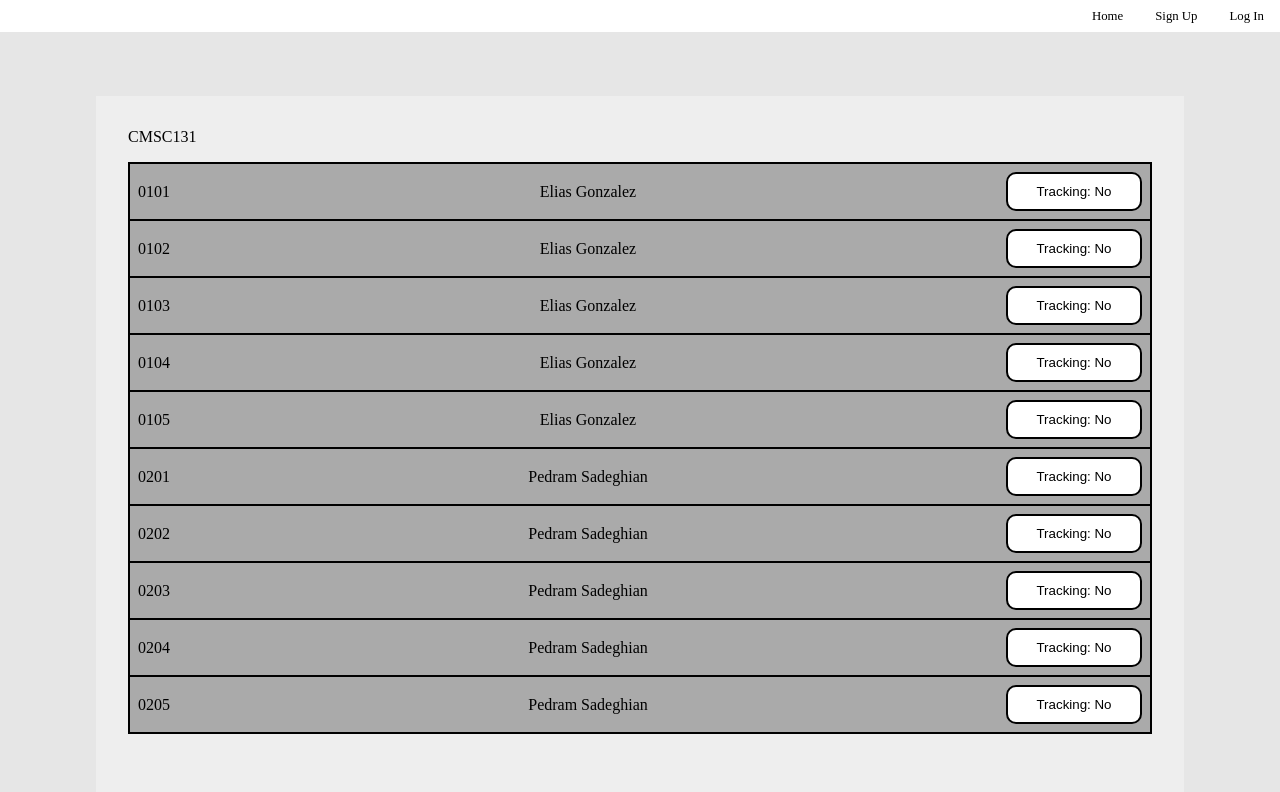
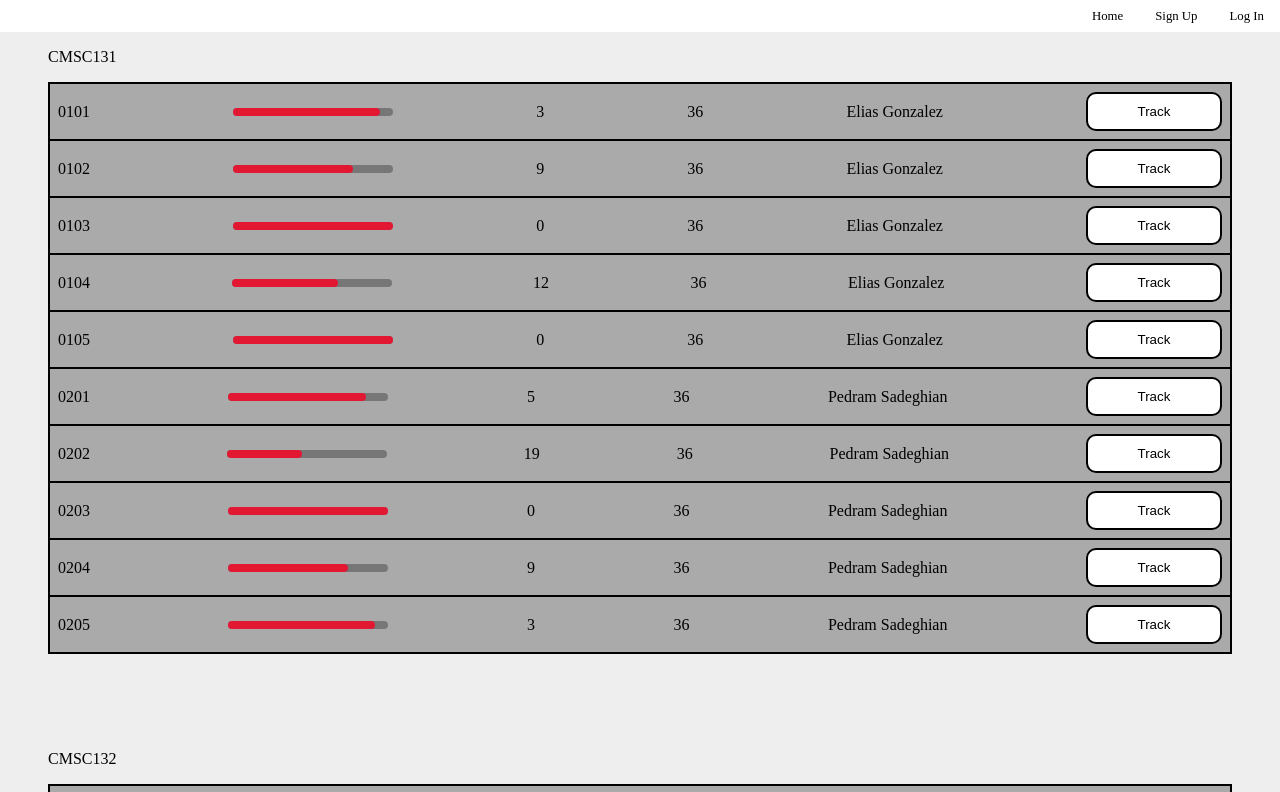
Before and after one commit to DaDevFox/testudo-tracker, a Next.js app: page /track in a window 1280 px wide. Shown: the top 792 px of the page. Built offline with nearby package versions, Linux system fonts and the light colour scheme.

Commit message:
Track Page pt2: progress bar + better button

```diff
--- a/src/pages/track.js
+++ b/src/pages/track.js
@@ -8,28 +8,144 @@ export default function Track(props) {
       course: "CMSC131",
       section: "0101",
       instructor: "Elias Gonzalez",
+      seats: 36,
+      seatsOpen: 3,
     },
-    { course: "CMSC131", section: "0102", instructor: "Elias Gonzalez" },
-    { course: "CMSC131", section: "0103", instructor: "Elias Gonzalez" },
-    { course: "CMSC131", section: "0104", instructor: "Elias Gonzalez" },
-    { course: "CMSC131", section: "0105", instructor: "Elias Gonzalez" },
-    { course: "CMSC131", section: "0201", instructor: "Pedram Sadeghian" },
-    { course: "CMSC131", section: "0202", instructor: "Pedram Sadeghian" },
-    { course: "CMSC131", section: "0203", instructor: "Pedram Sadeghian" },
-    { course: "CMSC131", section: "0204", instructor: "Pedram Sadeghian" },
-    { course: "CMSC131", section: "0205", instructor: "Pedram Sadeghian" },
+    {
+      course: "CMSC131",
+      section: "0102",
+      instructor: "Elias Gonzalez",
+      seats: 36,
+      seatsOpen: 9,
+    },
+    {
+      course: "CMSC131",
+      section: "0103",
+      instructor: "Elias Gonzalez",
+      seats: 36,
+      seatsOpen: 0,
+    },
+    {
+      course: "CMSC131",
+      section: "0104",
+      instructor: "Elias Gonzalez",
+      seats: 36,
+      seatsOpen: 12,
+    },
+    {
+      course: "CMSC131",
+      section: "0105",
+      instructor: "Elias Gonzalez",
+      seats: 36,
+      seatsOpen: 0,
+    },
+    {
+      course: "CMSC131",
+      section: "0201",
+      instructor: "Pedram Sadeghian",
+      seats: 36,
+      seatsOpen: 5,
+    },
+    {
+      course: "CMSC131",
+      section: "0202",
+      instructor: "Pedram Sadeghian",
+      seats: 36,
+      seatsOpen: 19,
+    },
+    {
+      course: "CMSC131",
+      section: "0203",
+      instructor: "Pedram Sadeghian",
+      seats: 36,
+      seatsOpen: 0,
+    },
+    {
+      course: "CMSC131",
+      section: "0204",
+      instructor: "Pedram Sadeghian",
+      seats: 36,
+      seatsOpen: 9,
+    },
+    {
+      course: "CMSC131",
+      section: "0205",
+      instructor: "Pedram Sadeghian",
+      seats: 36,
+      seatsOpen: 3,
+    },
   ];
   const CMSC132sections = [
-    { course: "CMSC132", section: "0101", instructor: "Larry Herman" },
-    { course: "CMSC132", section: "0102", instructor: "Larry Herman" },
-    { course: "CMSC132", section: "0103", instructor: "Larry Herman" },
-    { course: "CMSC132", section: "0104", instructor: "Larry Herman" },
-    { course: "CMSC132", section: "0105", instructor: "Larry Herman" },
-    { course: "CMSC132", section: "0201", instructor: "Nora Burkhauser" },
-    { course: "CMSC132", section: "0202", instructor: "Nora Burkhauser" },
-    { course: "CMSC132", section: "0203", instructor: "Nora Burkhauser" },
-    { course: "CMSC132", section: "0204", instructor: "Nora Burkhauser" },
-    { course: "CMSC132", section: "0205", instructor: "Nora Burkhauser" },
+    {
+      course: "CMSC132",
+      section: "0101",
+      instructor: "Larry Herman",
+      seats: 36,
+      seatsOpen: 2,
+    },
+    {
+      course: "CMSC132",
+      section: "0102",
+      instructor: "Larry Herman",
+      seats: 36,
+      seatsOpen: 1,
+    },
+    {
+      course: "CMSC132",
+      section: "0103",
+      instructor: "Larry Herman",
+      seats: 36,
+      seatsOpen: 10,
+    },
+    {
+      course: "CMSC132",
+      section: "0104",
+      instructor: "Larry Herman",
+      seats: 36,
+      seatsOpen: 0,
+    },
+    {
+      course: "CMSC132",
+      section: "0105",
+      instructor: "Larry Herman",
+      seats: 36,
+      seatsOpen: 15,
+    },
+    {
+      course: "CMSC132",
+      section: "0201",
+      instructor: "Nora Burkhauser",
+      seats: 36,
+      seatsOpen: 7,
+    },
+    {
+      course: "CMSC132",
+      section: "0202",
+      instructor: "Nora Burkhauser",
+      seats: 36,
+      seatsOpen: 4,
+    },
+    {
+      course: "CMSC132",
+      section: "0203",
+      instructor: "Nora Burkhauser",
+      seats: 36,
+      seatsOpen: 19,
+    },
+    {
+      course: "CMSC132",
+      section: "0204",
+      instructor: "Nora Burkhauser",
+      seats: 36,
+      seatsOpen: 8,
+    },
+    {
+      course: "CMSC132",
+      section: "0205",
+      instructor: "Nora Burkhauser",
+      seats: 36,
+      seatsOpen: 0,
+    },
   ];
 
   const CMSC131section_num = CMSC131sections.map((section) => (
@@ -37,7 +153,10 @@ export default function Track(props) {
       key={section.section}
       sectionNum={section.section}
       instructor={section.instructor}
-    ></Row>
+      seatsAval={(section.seats - section.seatsOpen) / section.seats}
+      seats={section.seats}
+      seatsOpen={section.seatsOpen}
+    />
   ));
 
   const CMSC132section_num = CMSC132sections.map((section) => (
@@ -45,7 +164,10 @@ export default function Track(props) {
       key={section.section}
       sectionNum={section.section}
       instructor={section.instructor}
-    ></Row>
+      seatsAval={(section.seats - section.seatsOpen) / section.seats}
+      seats={section.seats}
+      seatsOpen={section.seatsOpen}
+    />
   ));
 
   return (
@@ -57,10 +179,13 @@ export default function Track(props) {
   );
 }
 
-function Row({ sectionNum, instructor }) {
+function Row({ sectionNum, instructor, seatsAval, seats, seatsOpen }) {
   return (
     <div className="row">
       <div>{sectionNum}</div>
+      <progress value={seatsAval} className="progressBar" />
+      <div>{seatsOpen}</div>
+      <div>{seats}</div>
       <div>{instructor}</div>
       <Button />
     </div>
@@ -77,11 +202,23 @@ function Course({ children, course }) {
 }
 
 function Button() {
-  const [status, setStatus] = useState(false);
+  const [tracking, setTracking] = useState(false);
 
   return (
-    <button onClick={() => setStatus(!status)} className="button">
-      {`Tracking: ${status ? "Yes" : "No"}`}
+    <button
+      onClick={() => setTracking(!tracking)}
+      className={"button" + (tracking ? "Tracking" : "")}
+    >
+      {tracking ? "Tracking" : "Track"}
     </button>
   );
 }
+
+function Header() {
+  return (
+    <div>
+      <div>Section</div>
+      <div>Instructor</div>
+    </div>
+  );
+}
--- a/src/styles/track-page.css
+++ b/src/styles/track-page.css
@@ -2,14 +2,14 @@
   display: flex;
   flex-direction: column;
   align-items: left;
-  padding: 6rem;
+  padding: rem;
   min-height: 100vh;
 }
 
 .course {
   display: flex;
   flex-direction: column;
-  padding: 2rem;
+  padding: 3rem;
   background-color: #eee;
 }
 
@@ -40,15 +40,36 @@
   border-radius: 10px;
   border-color: black;
 }
-/* trying to get color on button to stay when tracking and go back to default color when not tracking
-.button:visited {
-  background-color: yellow;
+
+.button:hover {
+  background-color: #ef5a6e;
 }
 
-.button:hover {
-  background-color: skyblue;
+.buttonTracking {
+  padding: 10px 24px;
+  background-color: #e21833;
+  width: 8.5rem;
+  border-style: solid;
+  border-radius: 10px;
+  border-color: black;
 }
 
-.button:active {
+.buttonTracking:hover {
+  background-color: #bf293d;
+}
+
+.progressBar {
+  -webkit-appearance: none;
+  border-radius: 10px;
+  height: 0.5rem;
+}
+
+.progressBar::-webkit-progress-value {
   background-color: #e21833;
-} */
+  border-radius: 10px;
+}
+
+.progressBar::-webkit-progress-bar {
+  background-color: #777777;
+  border-radius: 10px;
+}
```
